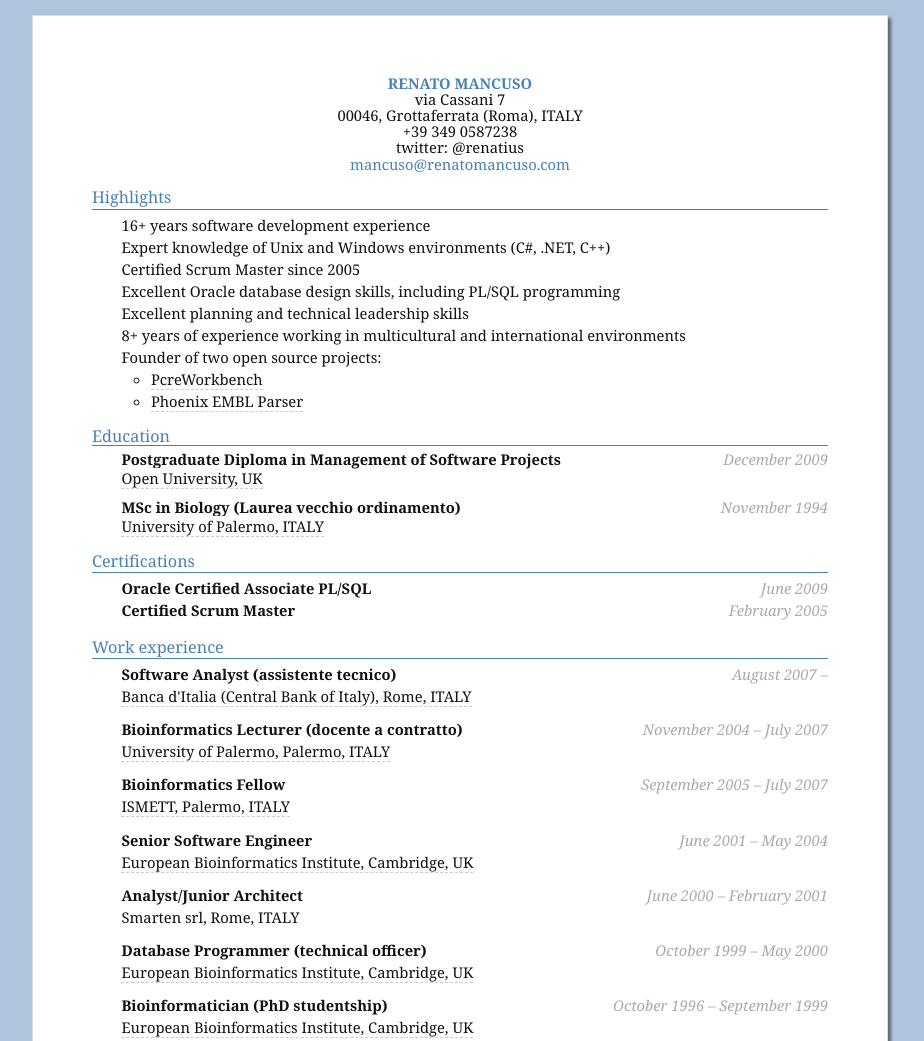
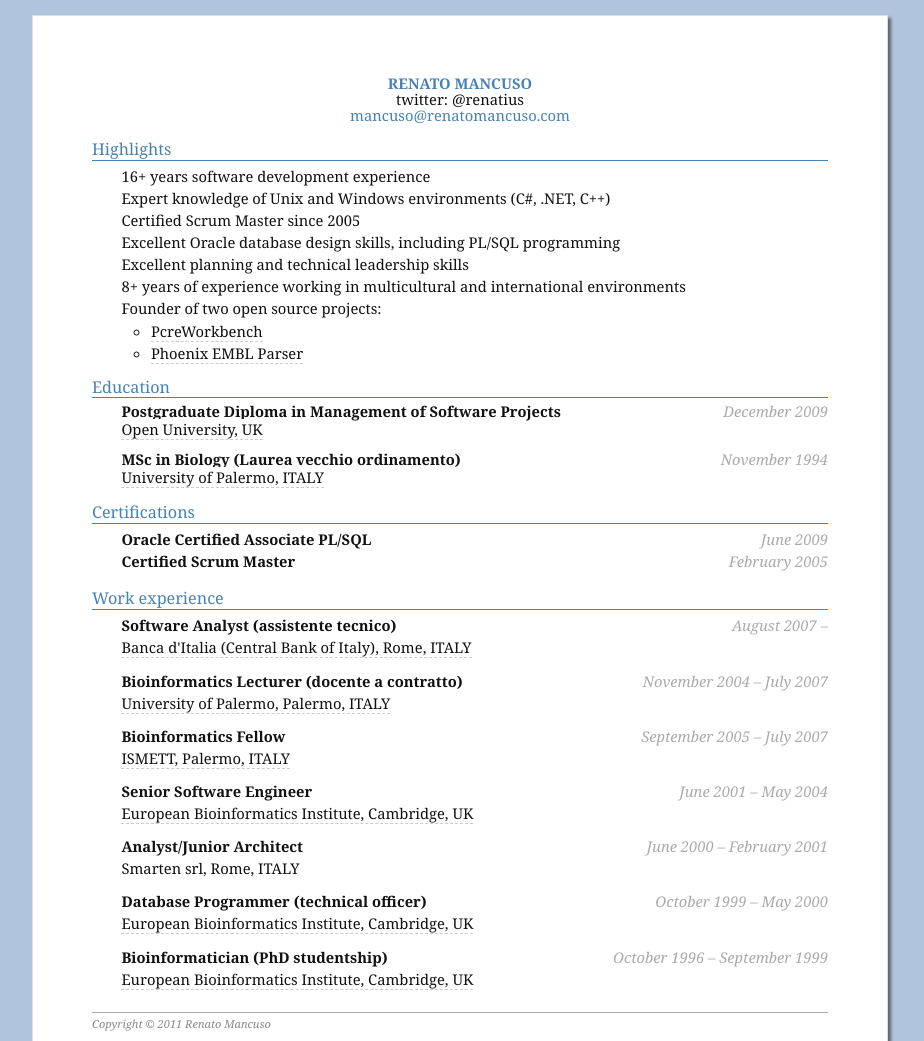
Before and after one commit to renatius/TdmWeb, a plain HTML site: page resume.htm in a window 1280 px wide. Shown: the top 1041 px of the page, without its empty margins (180-1104 px from the left). Drawn offline with Linux system fonts and the light colour scheme.

```diff
--- a/resume.htm
+++ b/resume.htm
@@ -52,15 +52,6 @@
 	<a class="url fn" href="http://www.renatomancuso.com/">Renato Mancuso</a>
 	</div>
 
-	<div class="adr">
-	<span class="street-address">via Cassani 7</span>
-	<span class="postal-code">00046</span>,
-	<span class="locality">Grottaferrata</span>
-	(<span class="region">Roma</span>),
-	<span class="country-name">ITALY</span>
-	</div>
-
-	<div class="tel">+39 349 0587238</div>
 	<div>twitter: @renatius</div>
 </section>
 <!-- contact_info end -->
```
Also changed, not shown: 1 other file.
